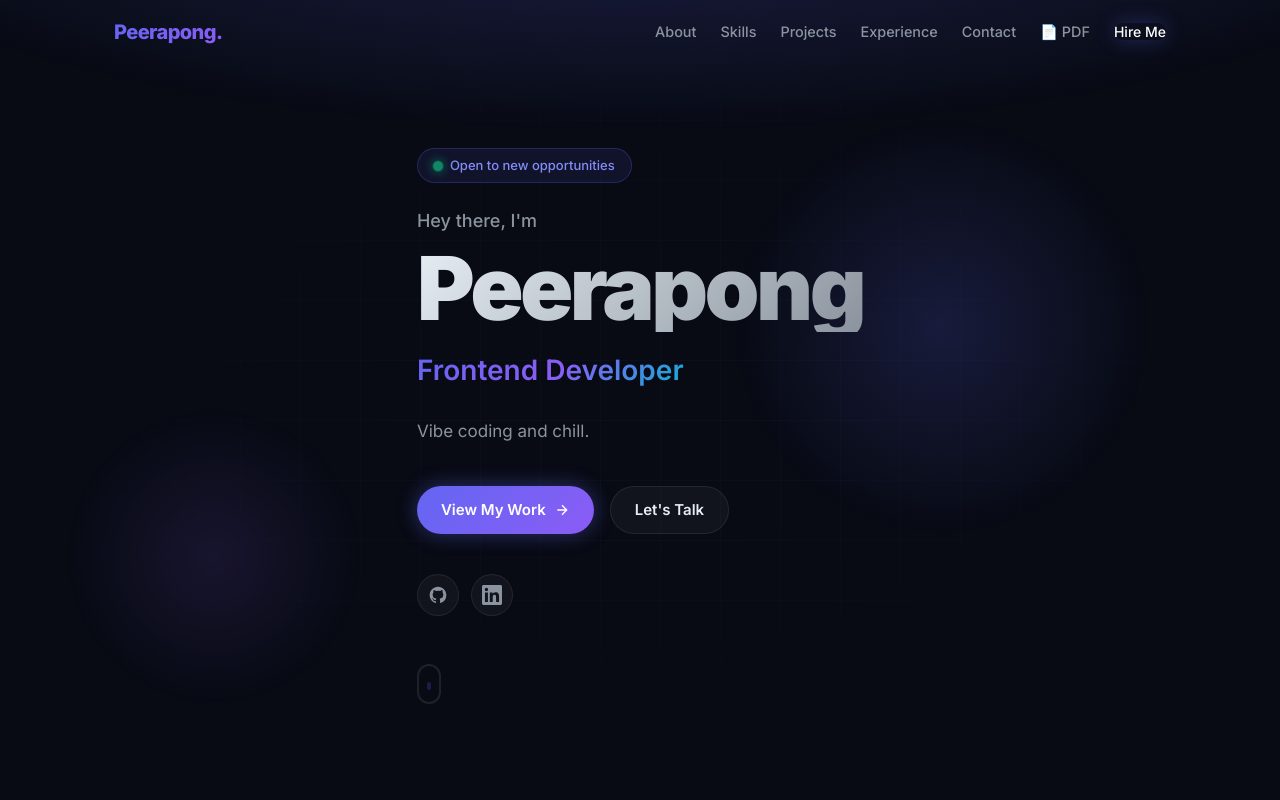
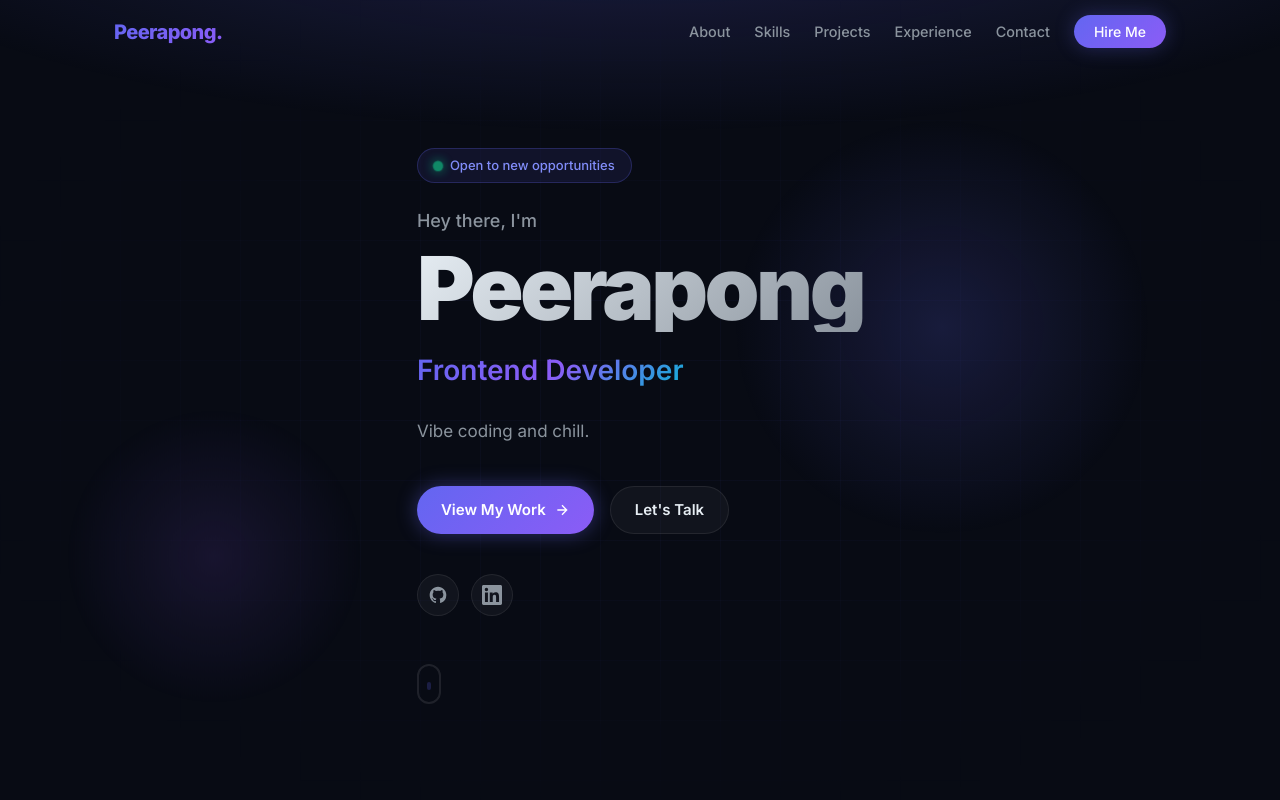
Before and after one commit to BranzX3/BranzPortfolio, a Next.js app: page / in a window 1280 px wide. Shown: the top 800 px of the page. Built offline with nearby package versions, Linux system fonts and the light colour scheme.

Commit message:
Revert "ฟ"
This reverts commit a113ebfb36f8ff15a0f397612e3dd17c2b2a110b.

```diff
--- a/src/app/globals.css
+++ b/src/app/globals.css
@@ -373,22 +373,15 @@ code {
   list-style: none;
 }
 
-.nav-links a,
-.nav-links button {
+.nav-links a {
   font-size: 0.9rem;
   font-weight: 500;
   color: var(--color-text-secondary);
   transition: color var(--transition-fast);
   position: relative;
-  background: none;
-  border: none;
-  font-family: inherit;
-  cursor: pointer;
-  padding: 0;
 }
 
-.nav-links a::after,
-.nav-links button::after {
+.nav-links a::after {
   content: '';
   position: absolute;
   bottom: -4px;
@@ -399,13 +392,11 @@ code {
   transition: width var(--transition-base);
 }
 
-.nav-links a:hover,
-.nav-links button:hover {
+.nav-links a:hover {
   color: var(--color-text-primary);
 }
 
-.nav-links a:hover::after,
-.nav-links button:hover::after {
+.nav-links a:hover::after {
   width: 100%;
 }
 
@@ -480,73 +471,3 @@ code {
     padding: 0 var(--space-4);
   }
 }
-
-/* ── Print Styles ────────────────────────────────────────── */
-@media print {
-  /* Set base to light mode for printing to save ink */
-  body, html {
-    background-color: #ffffff !important;
-    color: #000000 !important;
-  }
-
-  /* Hide interactive/unnecessary elements */
-  .nav,
-  .nav-toggle,
-  .no-print,
-  button,
-  footer {
-    display: none !important;
-  }
-
-  /* Strip out dark mode effects, glows, and backgrounds */
-  body::before,
-  .glow,
-  .glass {
-    background: none !important;
-    box-shadow: none !important;
-    backdrop-filter: none !important;
-    -webkit-backdrop-filter: none !important;
-    border: 1px solid #e2e8f0 !important;
-  }
-
-  /* Force text colors to black */
-  h1, h2, h3, h4, h5, h6, p, span, div, a, li, ul {
-    color: #000000 !important;
-    text-shadow: none !important;
-  }
-
-  /* Override gradient text */
-  .gradient-text,
-  .nav-logo {
-    background: none !important;
-    -webkit-text-fill-color: #000000 !important;
-    color: #000000 !important;
-  }
-
-  /* Borders for items that usually rely on background */
-  .tag, .btn {
-    border: 1px solid #cbd5e1 !important;
-    background: transparent !important;
-    color: #000000 !important;
-  }
-
-  /* Improve page breaking */
-  .section {
-    page-break-inside: avoid;
-    padding: 2rem 0 !important; /* Tighter padding */
-  }
-
-  h2, h3, h4 {
-    page-break-after: avoid;
-  }
-
-  p, li {
-    page-break-inside: avoid;
-  }
-
-  /* Container adjustments for full width printing */
-  .container {
-    max-width: 100% !important;
-    padding: 0 !important;
-  }
-}
--- a/src/components/Navbar.tsx
+++ b/src/components/Navbar.tsx
@@ -43,18 +43,6 @@ export default function Navbar() {
               </li>
             ))}
             <li>
-              <button
-                onClick={() => {
-                  window.print();
-                  handleNavClick();
-                }}
-                className="no-print"
-                aria-label="Export to PDF"
-              >
-                📄 PDF
-              </button>
-            </li>
-            <li>
               <a href="#contact" className="nav-cta" onClick={handleNavClick}>
                 Hire Me
               </a>
```
